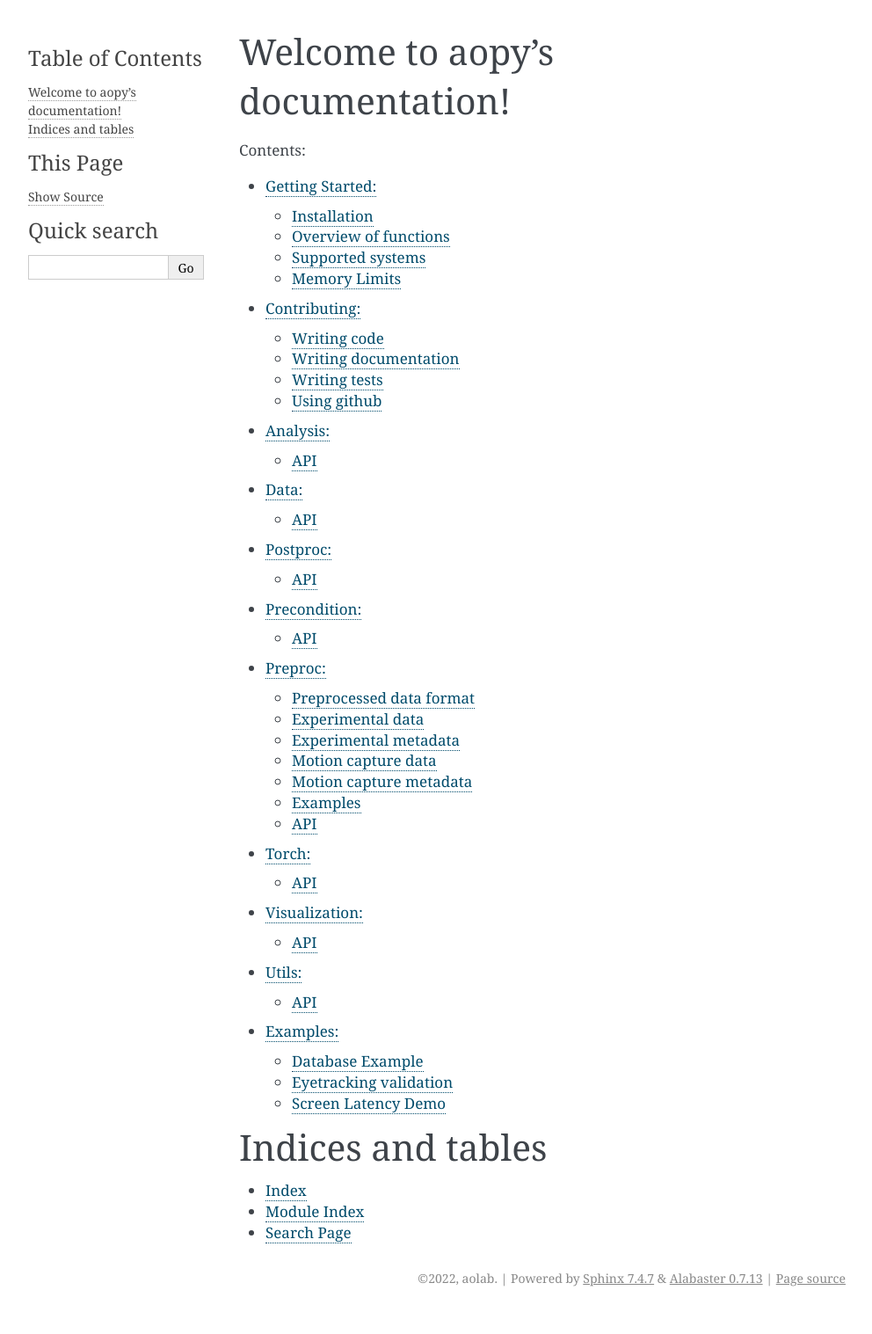
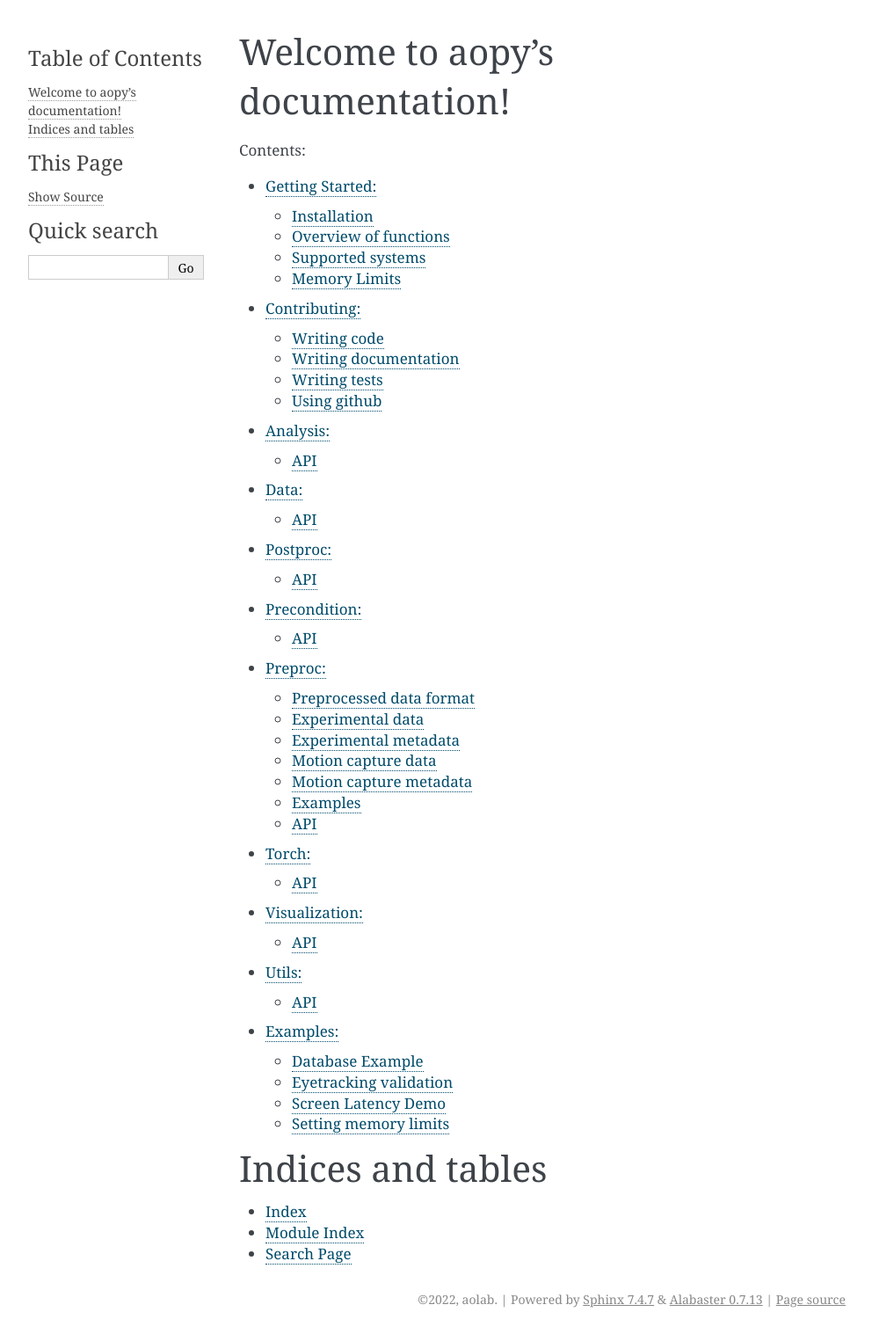
Before and after one commit to aolabNeuro/analyze, a Sphinx documentation site: the page built from docs/source/index.rst, in a window 1280 px wide. Shown: the whole page at 88% size, without its empty margins (148-1140 px from the left). Built offline with Sphinx 7.4.7, drawn with Linux system fonts in a browser that asks for light colours; before the commit the page ends 1493 px from its top, so only the background shows below that.

Commit message:
fix docs

```diff
--- a/docs/source/examples.rst
+++ b/docs/source/examples.rst
@@ -15,3 +15,7 @@
 .. toctree::
 
     examples/screen_latency_calculations.ipynb
+
+.. toctree::
+
+    examples/memory_limit_example.ipynb
--- a/docs/source/utils.rst
+++ b/docs/source/utils.rst
@@ -9,8 +9,16 @@
 API
 ---
 
+
+Utils base
+^^^^^^^^^^
+
 .. automodule:: aopy.utils.base
     :members:
 
+
+Memory
+^^^^^^
+
 .. automodule:: aopy.utils.memory
     :members:
```
